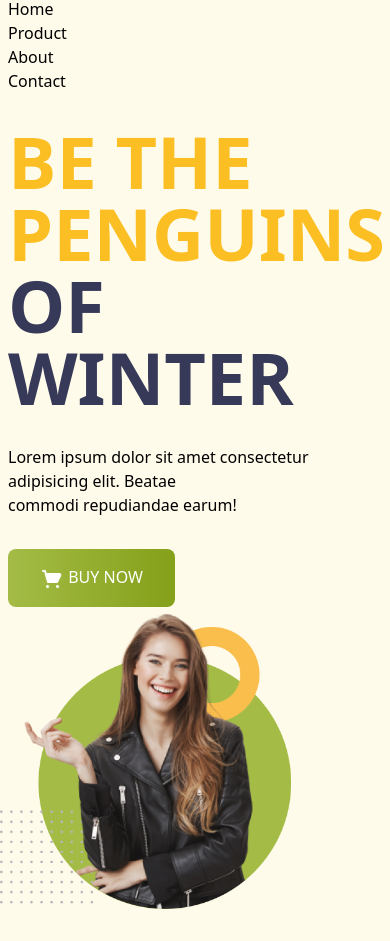
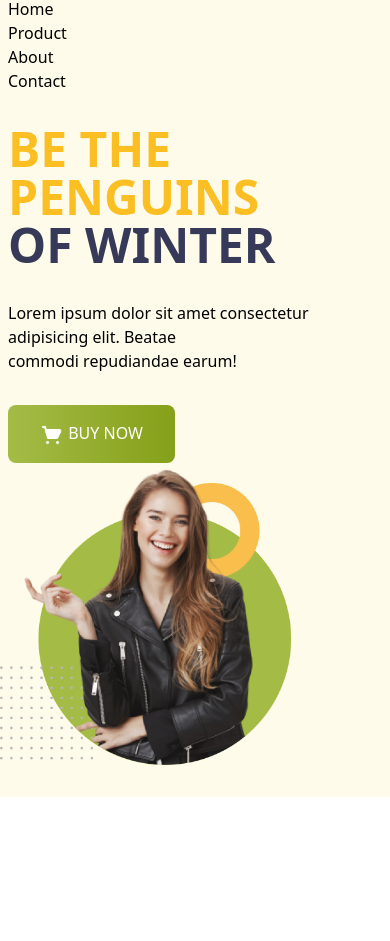
Before and after one commit to ApornaRakshit/penguin-fashion, a plain HTML site: page index.html in a window 390 px wide. Shown: the part 43-984 px from the top of the page. After the commit the page ends 844 px from the top, so only its background shows below. Drawn offline with nearby package versions, Linux system fonts and the light colour scheme.

Commit message:
Text size setup

```diff
--- a/index.html
+++ b/index.html
@@ -36,7 +36,7 @@
         <!-- banner -->
         <div class="container mx-auto py-8 md:flex justify-center items-center md:gap-x-32">
             <div class="space-y-8 px-2">
-                <h1 class="text-7xl	font-semibold uppercase"><span class="text-amber-400">
+                <h1 class="text-5xl md:text-7xl	font-semibold uppercase"><span class="text-amber-400">
                         Be the Penguins
                     </span>
                     <br><span class="text-[#363958]">of Winter</span>
```
